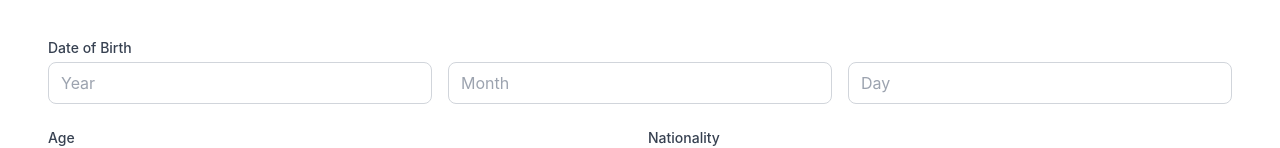
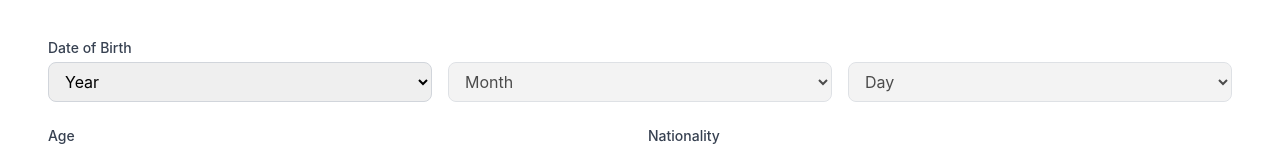
Before and after one commit to Byvalvin/proquest, a React (Vite) app in the folder proquest/: page /proquest/join/player in a window 1280 px wide. Shown: the part 248-396 px from the top of the page. Built offline with nearby package versions, Linux system fonts and the light colour scheme; no server answers.

Commit message:
canonical

```diff
--- a/proquest/src/pages/AddPlayerPage.jsx
+++ b/proquest/src/pages/AddPlayerPage.jsx
@@ -2,6 +2,14 @@ import { useState, useEffect } from "react";
 import axios from "axios";
 import { useNavigate } from "react-router-dom"; // to redirect to other page after submit
 import { toast } from "react-toastify";
+
+const getDaysInMonth = (year, month) => {
+  const y = parseInt(year);
+  const m = parseInt(month);
+  if (!y || !m || isNaN(y) || isNaN(m)) return 31;
+  return new Date(y, m, 0).getDate();
+};
+
 
 const AddPlayerPage = () => {
   const navigate = useNavigate();
@@ -217,27 +225,73 @@ const AddPlayerPage = () => {
           <div className="mb-4">
             <label className="block text-sm font-medium text-gray-700">Date of Birth</label>
             <div className="grid grid-cols-1 sm:grid-cols-3 gap-4">
-              <input
-                type="text"
-                placeholder="Year"
+              {/* Year */}
+              <select
                 value={DOB.year}
-                onChange={(e) => setDOB({ ...DOB, year: e.target.value })}
+                onChange={(e) => setDOB({ year: e.target.value, month: "", day: "" })}
                 className="border border-gray-300 rounded-lg px-3 py-2 mt-1 block w-full"
-              />
-              <input
-                type="text"
-                placeholder="Month"
+              >
+                <option value="">Year</option>
+                {Array.from({ length: 40 }, (_, i) => {
+                  const year = new Date().getFullYear() - i;
+                  return (
+                    <option key={year} value={year}>
+                      {year}
+                    </option>
+                  );
+                })}
+              </select>
+
+              {/* Month */}
+              <select
                 value={DOB.month}
-                onChange={(e) => setDOB({ ...DOB, month: e.target.value })}
+                onChange={(e) => setDOB({ ...DOB, month: e.target.value, day: "" })}
+                disabled={!DOB.year}
                 className="border border-gray-300 rounded-lg px-3 py-2 mt-1 block w-full"
-              />
-              <input
-                type="text"
-                placeholder="Day"
-                value={DOB.day}
-                onChange={(e) => setDOB({ ...DOB, day: e.target.value })}
-                className="border border-gray-300 rounded-lg px-3 py-2 mt-1 block w-full"
-              />
+              >
+                <option value="">Month</option>
+                {Array.from({ length: 12 }, (_, i) => {
+                  const month = i + 1;
+                  return (
+                    <option key={month} value={month.toString().padStart(2, "0")}>
+                      {month}
+                    </option>
+                  );
+                })}
+              </select>
+
+              {/* Day */}
+              {(() => {
+                const daysInMonth = DOB.year && DOB.month ? getDaysInMonth(DOB.year, DOB.month) : 31;
+                console.log(
+                  "DOB Debug - Year:",
+                  DOB.year,
+                  "Month:",
+                  DOB.month,
+                  "Days in month:",
+                  daysInMonth
+                );
+
+                return (
+                  <select
+                    value={DOB.day}
+                    onChange={(e) => setDOB({ ...DOB, day: e.target.value })}
+                    disabled={!DOB.year || !DOB.month}
+                    className="border border-gray-300 rounded-lg px-3 py-2 mt-1 block w-full"
+                  >
+                    <option value="">Day</option>
+                    {Array.from({ length: daysInMonth }, (_, i) => {
+                      const day = i + 1;
+                      return (
+                        <option key={day} value={day.toString().padStart(2, "0")}>
+                          {day}
+                        </option>
+                      );
+                    })}
+                  </select>
+                );
+              })()}
+
             </div>
           </div>
 
```
